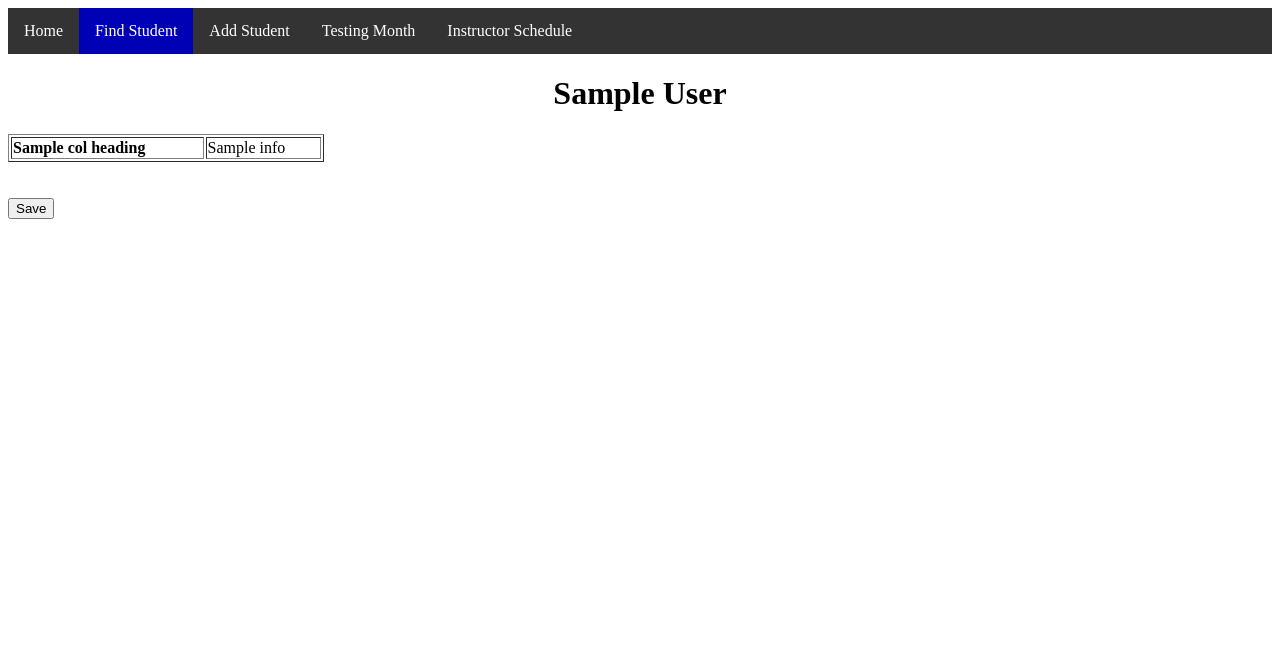
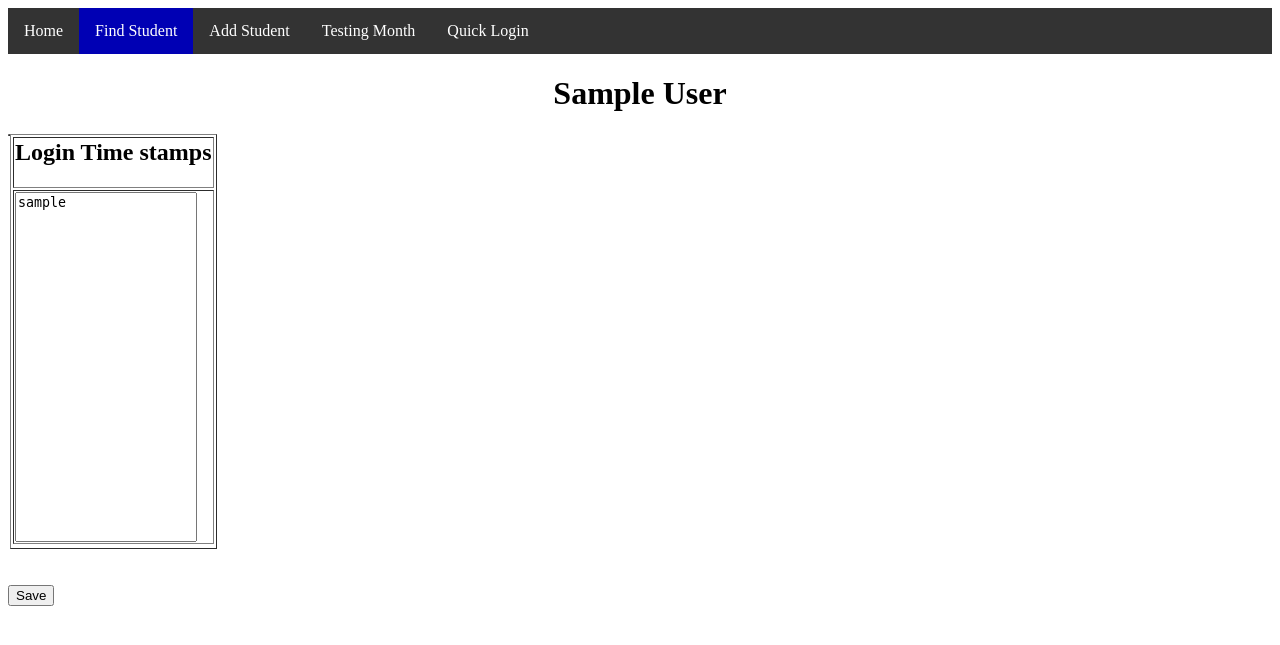
Before and after one commit to AndrewBal802/Taekwondo_V2, a Flask app: template app/templates/viewStudent.html in a window 1280 px wide. Shown: the top 645 px of the page. Run offline with Flask 2, Linux system fonts and the light colour scheme; the template is opened without the code that fills it: most values are stand-ins (such as "Sample title", 1, 10 or a date in 2020).

Commit message:
updated header url_for() for tab headings

```diff
--- a/app/templates/findStudent.html
+++ b/app/templates/findStudent.html
@@ -6,9 +6,9 @@
         <li><a  href="{{url_for('instructor')}}">Home</a></li>
           <li><a class="active" href="{{url_for('findStudent')}}">Find Student</a></li>
           <li><a  href="{{url_for('addStudent')}}">Add Student</a></li>
-		  <li><a href="#about">Testing Month</a></li>
-          <li><a href="#about">Instructor Schedule</a></li>
-    	</ul>
+          <li><a href="{{url_for('testingMonth') }}">Testing Month</a></li>
+          <li><a href="{{url_for('qrCode') }}">Quick Login</a></li>
+        </ul>
 
         <center>
             <title>Find Student</title>
--- a/app/templates/instructor.html
+++ b/app/templates/instructor.html
@@ -6,8 +6,8 @@
         <li><a  class="active"href="{{url_for('instructor')}}">Home</a></li>
           <li><a href="{{url_for('findStudent')}}">Find Student</a></li>
           <li><a href="{{url_for('addStudent')}}">Add Student</a></li>
-		  <li><a href="#about">Testing Month</a></li>
-          <li><a href="#about">Instructor Schedule</a></li>
+          <li><a href="{{url_for('testingMonth') }}">Testing Month</a></li>
+          <li><a href="{{url_for('qrCode') }}">Quick Login</a></li>
     </ul>
 
         <center>
@@ -26,7 +26,7 @@
                 <input id = "addStudent" type = "submit" value = "Add Student">
             </form>
 
-            <form style="display:inline-block;">
+            <form style="display:inline-block;" action="{{url_for('testingMonth') }}">
                 <input id = "testingMonth" type = "submit" value =
                 "Testing Month List">
             </form>
--- a/app/templates/viewStudent.html
+++ b/app/templates/viewStudent.html
@@ -6,8 +6,8 @@
         <li><a  href="{{url_for('instructor')}}">Home</a></li>
           <li><a class="active"href="{{url_for('findStudent')}}">Find Student</a></li>
           <li><a href="{{url_for('addStudent')}}">Add Student</a></li>
-		  <li><a href="#about">Testing Month</a></li>
-          <li><a href="#about">Instructor Schedule</a></li>
+          <li><a href="{{url_for('testingMonth') }}">Testing Month</a></li>
+          <li><a href="{{url_for('qrCode') }}">Quick Login</a></li>
     </ul>
   </head>
   <body>
@@ -16,8 +16,8 @@
       </center>
 
       <form action="" method=post>
-      <table border = 1 style="width:25%;">
-        {% for x in range(colHeading|length) %}
+      <table border = 1 style=" float: left;">
+        {% for x in range(colHeading|length -1) %}
         <tr>
             <th style="text-align: left"> {{ colHeading[x] }} </th>
             {% if x <= 2 %}
@@ -35,9 +35,21 @@
         </tr>
         {% endfor %}
       </table>
-      <br>
-      <br>
+          <table border = 1>
+              <tr>
+                  <td> <h2> Login Time stamps </h2> </th>
+              </tr>
+              <tr>
+
+                  <td><textarea style="overflow-y: scroll;height: 350px;resize: none;" readonly>{{ loginInfo }} </textarea>
+                </th>
+                <tr>
+          </table>
+          <br>
+
+          <br>
         <input id = "save"  type="submit" value="Save">
+
       </form>
 
       {% if success %}
```
